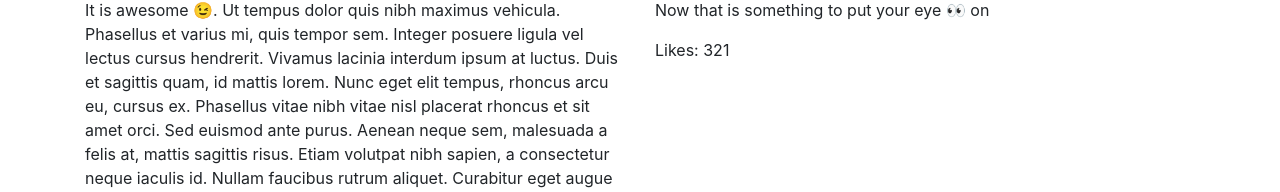
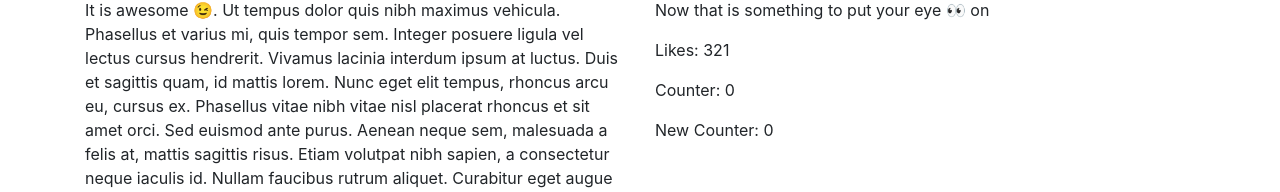
Before and after one commit to shka2001/fakestagram, a React (Create React App) app: page /instagram in a window 1280 px wide. Shown: the part 468-660 px from the top of the page. Built offline with nearby package versions, Linux system fonts and the light colour scheme.

Commit message:
Likes Counter New Counter

```diff
--- a/src/components/ImageItem.jsx
+++ b/src/components/ImageItem.jsx
@@ -1,9 +1,18 @@
-import React from 'react'
+import React, { useState } from 'react'
 
 export default function ImageItem({imageItem}) {
+    const [newCounter, setNewCounter] = useState(0)
+    let counter = 0;
+
+    function handleOnClick() {
+        counter = counter + 1
+        console.log(counter)
+    }
+
     return (
         <div className="col-md-6">
             <img
+            onClick={handleOnClick}
             className="img-fluid"
             src={imageItem.imageURL}
             alt={imageItem.description}
@@ -15,6 +24,13 @@ export default function ImageItem({imageItem}) {
            <p>
                Likes: {imageItem.likes}
            </p>
+           <p>
+               Counter: {counter}
+           </p>
+           <p>
+               New Counter: {newCounter}
+           </p>
+
         </div>
     )
 }
```
Also changed, not shown: 1 other file (tests, documents, lock files or other folders).
